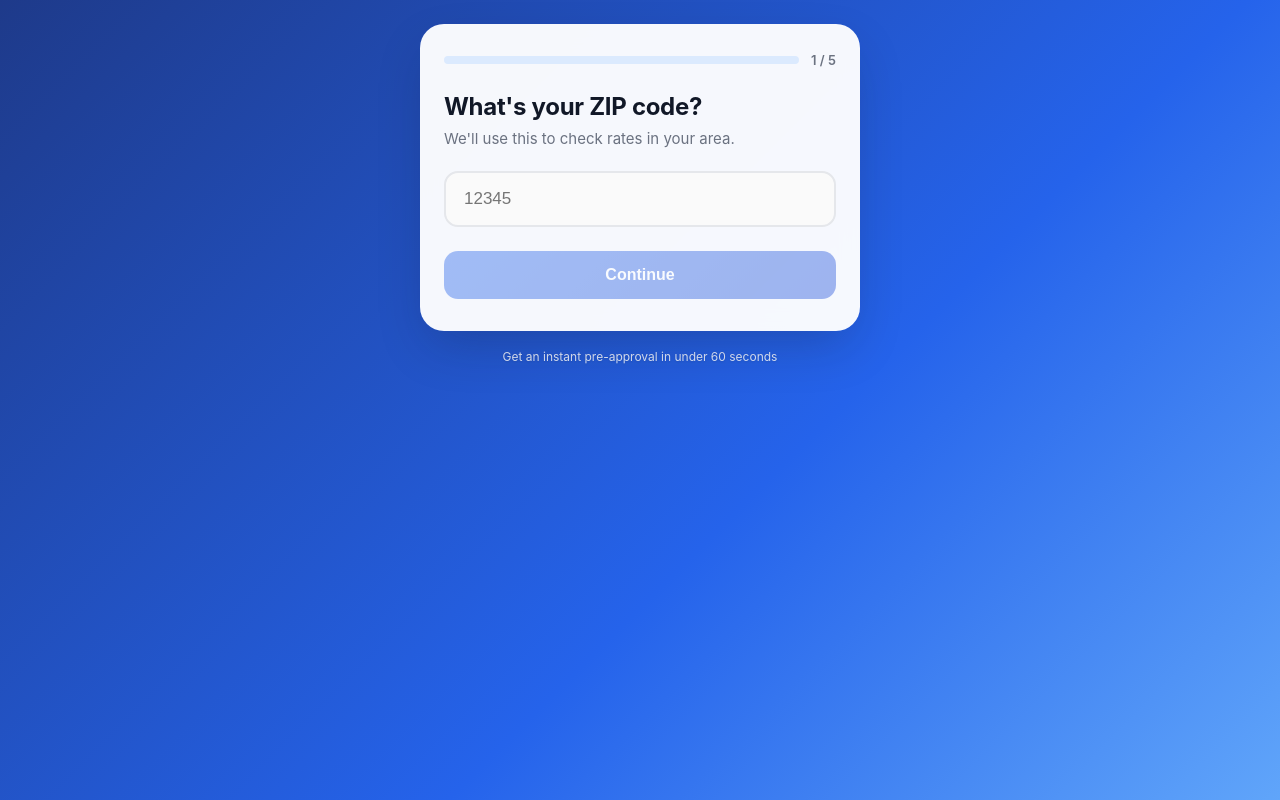
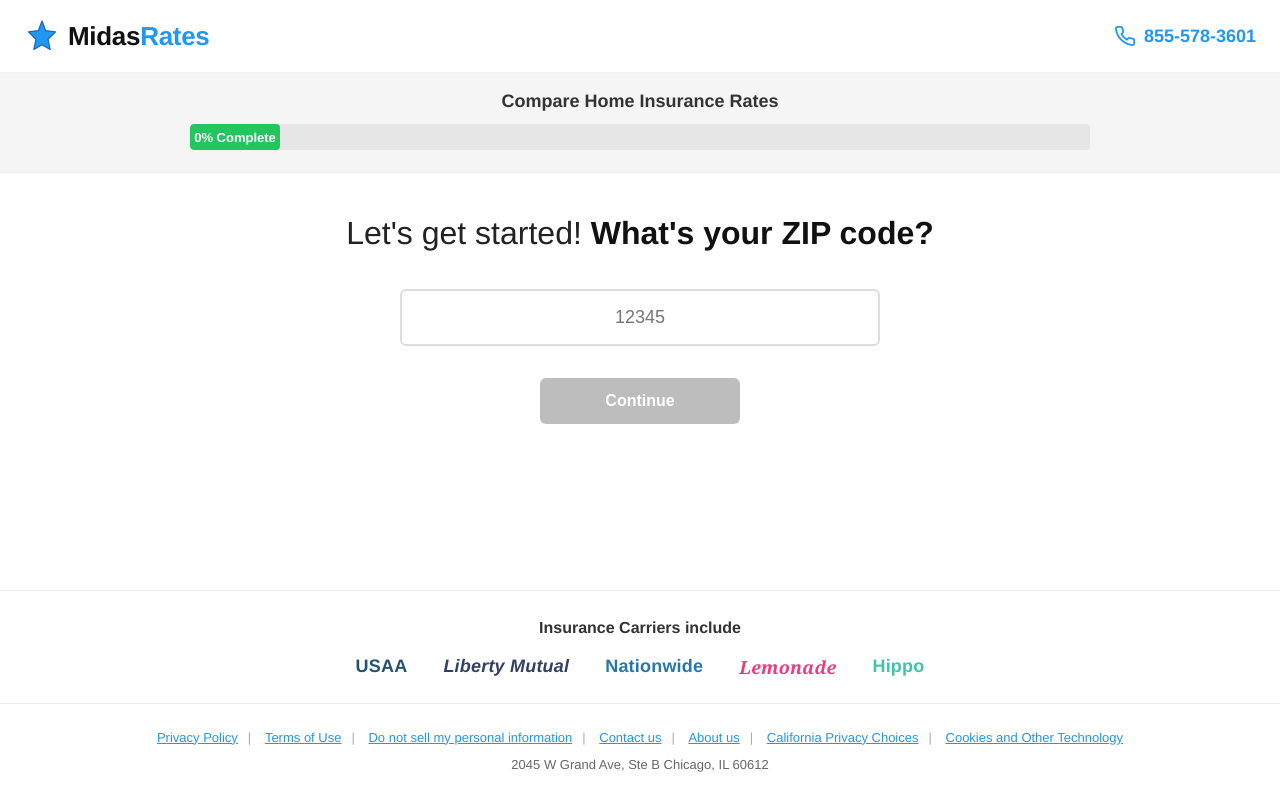
Before and after one commit to Ozbobo/HI_Dummy_Quiz, a plain HTML site: page index.html in a window 1280 px wide. Drawn offline with Linux system fonts and the light colour scheme.

Commit message:
Redesign as MidasRates-style insurance comparison page

```diff
--- a/index.html
+++ b/index.html
@@ -2,276 +2,372 @@
 <html lang="en">
 <head>
 <meta charset="UTF-8" />
-<meta name="viewport" content="width=device-width, initial-scale=1.0, maximum-scale=1.0, user-scalable=no" />
-<meta name="theme-color" content="#1e3a8a" />
-<title>Home Insurance Quiz</title>
+<meta name="viewport" content="width=device-width, initial-scale=1.0" />
+<meta name="theme-color" content="#ffffff" />
+<title>MidasRates — Compare Home Insurance Rates</title>
 <style>
   *, *::before, *::after { box-sizing: border-box; }
   html, body { margin: 0; padding: 0; }
   body {
-    font-family: -apple-system, BlinkMacSystemFont, "Segoe UI", Roboto, "Helvetica Neue", Arial, sans-serif;
+    font-family: "Helvetica Neue", Helvetica, Arial, sans-serif;
+    color: #222;
+    background: #ffffff;
+    -webkit-font-smoothing: antialiased;
     min-height: 100vh;
-    min-height: 100dvh;
-    background: linear-gradient(135deg, #1e3a8a 0%, #2563eb 60%, #60a5fa 100%);
-    background-attachment: fixed;
-    color: #1f2937;
-    -webkit-font-smoothing: antialiased;
     display: flex;
     flex-direction: column;
-    align-items: center;
-    padding: 24px 16px 32px;
   }
 
-  .card {
-    width: 100%;
-    max-width: 440px;
-    background: rgba(255,255,255,0.96);
-    backdrop-filter: blur(10px);
-    border-radius: 24px;
-    box-shadow: 0 20px 50px -10px rgba(15, 23, 42, 0.25);
-    padding: 28px 24px 32px;
-    position: relative;
-    overflow: hidden;
-  }
-
-  .progress-wrap {
+  /* ---------- Header ---------- */
+  .site-header {
+    background: #fff;
+    padding: 18px 24px;
     display: flex;
     align-items: center;
-    gap: 12px;
-    margin-bottom: 24px;
+    justify-content: space-between;
+    border-bottom: 1px solid #f0f0f0;
+  }
+  .logo {
+    display: flex;
+    align-items: center;
+    gap: 8px;
+    text-decoration: none;
+  }
+  .logo svg { width: 36px; height: 36px; flex-shrink: 0; }
+  .logo-text {
+    font-size: 26px;
+    font-weight: 800;
+    color: #111;
+    letter-spacing: -0.3px;
+  }
+  .logo-text .accent { color: #2196F3; }
+
+  .phone {
+    display: flex;
+    align-items: center;
+    gap: 8px;
+    color: #2196F3;
+    font-weight: 700;
+    font-size: 18px;
+    text-decoration: none;
+    white-space: nowrap;
+  }
+  .phone svg { width: 22px; height: 22px; }
+
+  /* ---------- Progress section ---------- */
+  .progress-section {
+    background: #f5f5f5;
+    padding: 18px 24px 22px;
+    border-bottom: 1px solid #ececec;
+  }
+  .progress-inner {
+    max-width: 900px;
+    margin: 0 auto;
+  }
+  .progress-title {
+    text-align: center;
+    font-size: 18px;
+    font-weight: 600;
+    color: #333;
+    margin: 0 0 12px;
   }
   .progress-bar {
-    flex: 1;
-    height: 8px;
-    background: #dbeafe;
-    border-radius: 999px;
+    width: 100%;
+    height: 26px;
+    background: #e6e6e6;
+    border-radius: 4px;
     overflow: hidden;
+    position: relative;
   }
   .progress-fill {
     height: 100%;
-    background: linear-gradient(90deg, #2563eb, #1d4ed8);
-    border-radius: 999px;
-    width: 0%;
+    background: #22C55E;
+    border-radius: 4px;
     transition: width 0.4s cubic-bezier(.4,0,.2,1);
-  }
-  .progress-label {
+    display: flex;
+    align-items: center;
+    justify-content: center;
+    color: white;
     font-size: 13px;
-    color: #6b7280;
-    font-weight: 600;
+    font-weight: 700;
+    min-width: 90px;
     white-space: nowrap;
   }
 
-  h1 {
-    font-size: 24px;
+  /* ---------- Main content ---------- */
+  .main {
+    flex: 1;
+    padding: 40px 24px 60px;
+  }
+  .main-inner {
+    max-width: 900px;
+    margin: 0 auto;
+  }
+  .question-title {
+    text-align: center;
+    font-size: 32px;
+    font-weight: 400;
+    color: #222;
     line-height: 1.25;
-    margin: 0 0 6px;
-    color: #111827;
-    letter-spacing: -0.3px;
+    margin: 0 0 36px;
   }
-  .subtitle {
-    font-size: 15px;
-    color: #6b7280;
-    margin: 0 0 22px;
-    line-height: 1.4;
+  .question-title strong {
+    font-weight: 800;
+    color: #111;
   }
 
   .field {
     display: block;
     width: 100%;
+    max-width: 480px;
+    margin: 0 auto;
     padding: 16px 18px;
-    font-size: 17px;
-    border: 2px solid #e5e7eb;
-    border-radius: 14px;
-    background: #fafafa;
-    color: #111827;
-    transition: border-color 0.2s, background 0.2s;
+    font-size: 18px;
+    border: 2px solid #ddd;
+    border-radius: 6px;
+    background: #fff;
+    color: #111;
+    text-align: center;
+    transition: border-color 0.2s;
     -webkit-appearance: none;
     appearance: none;
   }
   .field:focus {
     outline: none;
-    border-color: #2563eb;
-    background: white;
+    border-color: #2196F3;
   }
 
   .options {
-    display: flex;
-    flex-direction: column;
-    gap: 10px;
+    display: grid;
+    grid-template-columns: repeat(2, 1fr);
+    gap: 16px;
+    max-width: 720px;
+    margin: 0 auto;
   }
+  .options.single { grid-template-columns: 1fr; max-width: 480px; }
+  .options.three { grid-template-columns: repeat(3, 1fr); max-width: 720px; }
+  .options.five { grid-template-columns: repeat(5, 1fr); max-width: 720px; }
+
   .option-btn {
-    display: flex;
-    align-items: center;
-    gap: 14px;
     width: 100%;
-    padding: 16px 18px;
-    font-size: 16px;
-    font-weight: 600;
-    color: #374151;
-    background: #fafafa;
-    border: 2px solid #e5e7eb;
-    border-radius: 14px;
+    padding: 22px 16px;
+    font-size: 18px;
+    font-weight: 700;
+    color: #fff;
+    background: #2196F3;
+    border: 2px solid #2196F3;
+    border-radius: 6px;
     cursor: pointer;
-    text-align: left;
-    transition: all 0.15s ease;
+    text-align: center;
+    transition: background 0.15s, transform 0.1s, box-shadow 0.15s;
     -webkit-tap-highlight-color: transparent;
+    line-height: 1.2;
   }
-  .option-btn:hover { border-color: #93c5fd; background: white; }
+  .option-btn:hover { background: #1E88E5; border-color: #1E88E5; }
   .option-btn:active { transform: scale(0.98); }
   .option-btn.selected {
-    border-color: #2563eb;
-    background: #eff6ff;
-    color: #1e40af;
-  }
-  .option-icon { font-size: 22px; }
-
-  .grid-options {
-    display: grid;
-    grid-template-columns: repeat(3, 1fr);
-    gap: 10px;
-  }
-  .grid-options .option-btn {
-    justify-content: center;
-    text-align: center;
-    padding: 18px 4px;
-    font-size: 18px;
+    background: #1565C0;
+    border-color: #1565C0;
+    box-shadow: 0 0 0 3px rgba(33, 150, 243, 0.25);
   }
 
   .actions {
     display: flex;
-    gap: 10px;
-    margin-top: 24px;
+    gap: 12px;
+    justify-content: center;
+    margin-top: 32px;
   }
   .btn {
-    flex: 1;
-    padding: 15px 20px;
+    padding: 14px 32px;
     font-size: 16px;
     font-weight: 700;
-    border-radius: 14px;
+    border-radius: 6px;
     border: none;
     cursor: pointer;
-    transition: transform 0.1s, box-shadow 0.2s, opacity 0.2s;
+    transition: background 0.15s, transform 0.1s, opacity 0.2s;
     -webkit-tap-highlight-color: transparent;
   }
-  .btn:active { transform: scale(0.97); }
+  .btn:active { transform: scale(0.98); }
   .btn-primary {
-    background: linear-gradient(135deg, #2563eb 0%, #1d4ed8 100%);
+    background: #2196F3;
     color: white;
-    box-shadow: 0 8px 20px -6px rgba(37, 99, 235, 0.55);
+    min-width: 200px;
   }
+  .btn-primary:hover { background: #1E88E5; }
   .btn-primary:disabled {
-    opacity: 0.4;
+    background: #BDBDBD;
     cursor: not-allowed;
-    box-shadow: none;
   }
   .btn-ghost {
     background: transparent;
-    color: #6b7280;
-    border: 2px solid #e5e7eb;
-    flex: 0 0 auto;
-    padding: 15px 20px;
+    color: #666;
+    border: 2px solid #ddd;
   }
+  .btn-ghost:hover { border-color: #999; color: #333; }
 
-  /* Loading screen */
+  /* ---------- Loading ---------- */
   .loading {
     display: flex;
     flex-direction: column;
     align-items: center;
     justify-content: center;
-    gap: 22px;
-    padding: 40px 0 30px;
+    gap: 24px;
+    padding: 60px 0 40px;
   }
   .spinner {
     width: 64px;
     height: 64px;
     border-radius: 50%;
-    border: 6px solid #dbeafe;
-    border-top-color: #2563eb;
+    border: 6px solid #E3F2FD;
+    border-top-color: #2196F3;
     animation: spin 0.9s linear infinite;
   }
   @keyframes spin { to { transform: rotate(360deg); } }
   .loading-msg {
-    font-size: 16px;
-    color: #4b5563;
+    font-size: 18px;
+    color: #444;
     font-weight: 600;
     text-align: center;
-    min-height: 22px;
+    min-height: 24px;
     transition: opacity 0.3s;
   }
 
-  /* Result screen */
+  /* ---------- Result ---------- */
   .result {
     text-align: center;
-    padding: 16px 0 6px;
-    animation: pop 0.5s cubic-bezier(.34,1.56,.64,1);
+    max-width: 600px;
+    margin: 0 auto;
+    animation: fadeIn 0.5s ease;
   }
-  @keyframes pop {
-    0% { transform: scale(0.7); opacity: 0; }
-    100% { transform: scale(1); opacity: 1; }
+  @keyframes fadeIn {
+    from { opacity: 0; transform: translateY(10px); }
+    to { opacity: 1; transform: translateY(0); }
   }
   .result-emoji {
     font-size: 56px;
-    margin-bottom: 6px;
+    margin-bottom: 8px;
+    animation: bounce 1.4s ease-in-out infinite;
     display: inline-block;
-    animation: bounce 1.4s ease-in-out infinite;
   }
   @keyframes bounce {
     0%, 100% { transform: translateY(0); }
     50% { transform: translateY(-8px); }
   }
   .result h1 {
-    font-size: 26px;
-    margin-bottom: 8px;
+    font-size: 32px;
+    font-weight: 800;
+    color: #111;
+    margin: 0 0 8px;
   }
-  .result .subtitle { margin-bottom: 22px; }
+  .result-sub {
+    color: #555;
+    font-size: 17px;
+    margin: 0 0 24px;
+  }
   .price-card {
-    background: linear-gradient(135deg, #2563eb 0%, #1d4ed8 100%);
+    background: #2196F3;
     color: white;
-    border-radius: 18px;
-    padding: 24px 20px;
-    margin-bottom: 22px;
-    box-shadow: 0 12px 30px -8px rgba(37, 99, 235, 0.5);
+    border-radius: 10px;
+    padding: 28px 20px;
+    margin: 0 auto 24px;
+    box-shadow: 0 8px 24px -8px rgba(33, 150, 243, 0.5);
   }
   .price-label {
     font-size: 13px;
     text-transform: uppercase;
     letter-spacing: 1.5px;
-    opacity: 0.85;
+    opacity: 0.9;
+    font-weight: 600;
     margin-bottom: 4px;
-    font-weight: 600;
   }
   .price-amount {
-    font-size: 48px;
+    font-size: 56px;
     font-weight: 800;
-    letter-spacing: -1px;
+    letter-spacing: -1.5px;
     line-height: 1;
   }
   .price-period {
     font-size: 16px;
-    opacity: 0.9;
+    opacity: 0.95;
     margin-top: 4px;
   }
   .features {
     text-align: left;
-    margin-bottom: 22px;
-    background: #f9fafb;
-    border-radius: 14px;
-    padding: 16px 18px;
+    background: #f8f9fa;
+    border-radius: 8px;
+    padding: 18px 22px;
+    margin-bottom: 24px;
+    border: 1px solid #ececec;
   }
   .feature {
     display: flex;
     align-items: center;
     gap: 10px;
     padding: 6px 0;
-    font-size: 14px;
-    color: #374151;
+    font-size: 15px;
+    color: #333;
   }
-  .feature .check {
-    color: #10b981;
-    font-weight: 800;
+  .feature .check { color: #22C55E; font-weight: 800; }
+
+  /* ---------- Footer ---------- */
+  .carriers {
+    border-top: 1px solid #ececec;
+    padding: 28px 24px 24px;
+    text-align: center;
+    background: #fff;
+  }
+  .carriers-title {
+    font-weight: 700;
+    font-size: 16px;
+    color: #333;
+    margin: 0 0 18px;
+  }
+  .carrier-row {
+    display: flex;
+    flex-wrap: wrap;
+    align-items: center;
+    justify-content: center;
+    gap: 28px 36px;
+    max-width: 900px;
+    margin: 0 auto;
+  }
+  .carrier {
+    color: #555;
+    font-weight: 700;
+    font-size: 18px;
+    letter-spacing: 0.2px;
+    opacity: 0.85;
+  }
+  .carrier.usaa { color: #003359; font-weight: 800; }
+  .carrier.liberty { color: #0F1F4A; font-style: italic; font-weight: 700; }
+  .carrier.nationwide { color: #00609F; font-weight: 800; }
+  .carrier.lemonade { color: #ED1A6E; font-style: italic; font-family: Georgia, serif; }
+  .carrier.hippo { color: #1FB89F; font-weight: 800; }
+
+  .site-footer {
+    padding: 22px 24px 28px;
+    text-align: center;
+    background: #fff;
+    border-top: 1px solid #ececec;
+  }
+  .footer-links {
+    color: #2196F3;
+    font-size: 13px;
+    margin-bottom: 8px;
+    line-height: 1.8;
+  }
+  .footer-links a {
+    color: #2196F3;
+    text-decoration: underline;
+    margin: 0 4px;
+  }
+  .footer-links .sep { color: #aaa; margin: 0 6px; }
+  .footer-address {
+    color: #666;
+    font-size: 13px;
   }
 
-  /* Confetti canvas */
+  /* ---------- Confetti ---------- */
   #confetti {
     position: fixed;
     inset: 0;
@@ -279,28 +375,105 @@
     z-index: 50;
   }
 
-  /* Screen transitions */
   .screen { animation: fadeIn 0.35s ease; }
-  @keyframes fadeIn {
-    from { opacity: 0; transform: translateY(8px); }
-    to { opacity: 1; transform: translateY(0); }
-  }
 
-  .footer-note {
-    margin-top: 18px;
-    text-align: center;
-    color: rgba(255,255,255,0.85);
-    font-size: 12px;
-    text-shadow: 0 1px 2px rgba(0,0,0,0.1);
+  /* ---------- Mobile ---------- */
+  @media (max-width: 640px) {
+    .site-header { padding: 14px 16px; }
+    .logo svg { width: 30px; height: 30px; }
+    .logo-text { font-size: 20px; }
+    .phone { font-size: 15px; }
+    .phone svg { width: 18px; height: 18px; }
+
+    .progress-section { padding: 14px 16px 18px; }
+    .progress-title { font-size: 15px; margin-bottom: 10px; }
+    .progress-bar { height: 22px; }
+    .progress-fill { font-size: 11px; min-width: 70px; }
+
+    .main { padding: 28px 16px 40px; }
+    .question-title { font-size: 22px; margin-bottom: 24px; }
+
+    .options { grid-template-columns: 1fr; gap: 12px; }
+    .options.three, .options.five { grid-template-columns: repeat(3, 1fr); }
+    .option-btn { padding: 18px 12px; font-size: 16px; }
+    .options.three .option-btn,
+    .options.five .option-btn { padding: 16px 8px; font-size: 16px; }
+
+    .btn-primary { min-width: 0; flex: 1; }
+    .actions { flex-direction: row; }
+
+    .result h1 { font-size: 26px; }
+    .price-amount { font-size: 44px; }
+
+    .carrier-row { gap: 18px 24px; }
+    .carrier { font-size: 15px; }
+
+    .footer-links { font-size: 12px; }
+    .footer-address { font-size: 12px; }
   }
 </style>
 </head>
 <body>
-  <div class="card" id="card">
-    <!-- Screens get rendered here -->
-  </div>
+  <!-- Header -->
+  <header class="site-header">
+    <a href="#" class="logo" aria-label="MidasRates home">
+      <svg viewBox="0 0 24 24" fill="none" xmlns="http://www.w3.org/2000/svg">
+        <path d="M12 2L14.39 8.36L21 9.27L16 14.14L17.45 21L12 17.77L6.55 21L8 14.14L3 9.27L9.61 8.36L12 2Z"
+              fill="#2196F3" stroke="#1565C0" stroke-width="0.8" stroke-linejoin="round"/>
+      </svg>
+      <span class="logo-text">Midas<span class="accent">Rates</span></span>
+    </a>
+    <a href="tel:8555783601" class="phone">
+      <svg viewBox="0 0 24 24" fill="none" xmlns="http://www.w3.org/2000/svg">
+        <path d="M22 16.92V20a2 2 0 01-2.18 2 19.86 19.86 0 01-8.63-3.07 19.5 19.5 0 01-6-6A19.86 19.86 0 012.12 4.18 2 2 0 014.11 2h3.08a2 2 0 012 1.72c.13.96.36 1.91.7 2.81a2 2 0 01-.45 2.11L8.09 10a16 16 0 006 6l1.36-1.35a2 2 0 012.11-.45c.9.34 1.85.57 2.81.7a2 2 0 011.72 2.02z"
+              stroke="#2196F3" stroke-width="2" stroke-linecap="round" stroke-linejoin="round"/>
+      </svg>
+      <span>855-578-3601</span>
+    </a>
+  </header>
 
-  <div class="footer-note">Get an instant pre-approval in under 60 seconds</div>
+  <!-- Progress -->
+  <section class="progress-section">
+    <div class="progress-inner">
+      <h2 class="progress-title">Compare Home Insurance Rates</h2>
+      <div class="progress-bar">
+        <div class="progress-fill" id="progressFill" style="width:20%">20% Complete</div>
+      </div>
+    </div>
+  </section>
+
+  <!-- Main -->
+  <main class="main">
+    <div class="main-inner" id="card">
+      <!-- Screens render here -->
+    </div>
+  </main>
+
+  <!-- Carriers -->
+  <section class="carriers">
+    <h3 class="carriers-title">Insurance Carriers include</h3>
+    <div class="carrier-row">
+      <span class="carrier usaa">USAA</span>
+      <span class="carrier liberty">Liberty Mutual</span>
+      <span class="carrier nationwide">Nationwide</span>
+      <span class="carrier lemonade">Lemonade</span>
+      <span class="carrier hippo">Hippo</span>
+    </div>
+  </section>
+
+  <!-- Footer -->
+  <footer class="site-footer">
+    <div class="footer-links">
+      <a href="#">Privacy Policy</a><span class="sep">|</span>
+      <a href="#">Terms of Use</a><span class="sep">|</span>
+      <a href="#">Do not sell my personal information</a><span class="sep">|</span>
+      <a href="#">Contact us</a><span class="sep">|</span>
+      <a href="#">About us</a><span class="sep">|</span>
+      <a href="#">California Privacy Choices</a><span class="sep">|</span>
+      <a href="#">Cookies and Other Technology</a>
+    </div>
+    <div class="footer-address">2045 W Grand Ave, Ste B Chicago, IL 60612</div>
+  </footer>
 
   <canvas id="confetti"></canvas>
 
@@ -312,8 +485,7 @@
   const questions = [
     {
       key: 'zip',
-      title: "What's your ZIP code?",
-      subtitle: "We'll use this to check rates in your area.",
+      title: ["Let's get started!", "What's your ZIP code?"],
       type: 'input',
       inputType: 'tel',
       placeholder: '12345',
@@ -322,19 +494,19 @@
     },
     {
       key: 'homeType',
-      title: 'What type of home is it?',
-      subtitle: 'Choose the option that fits best.',
+      title: ["Tell us about it.", "Select Type of Property"],
       type: 'options',
+      layout: 'three',
+      autoAdvance: true,
       options: [
-        { value: 'house', label: 'House', icon: '🏠' },
-        { value: 'condo', label: 'Condo', icon: '🏢' },
-        { value: 'apartment', label: 'Apartment', icon: '🏬' },
+        { value: 'house', label: 'House' },
+        { value: 'condo', label: 'Condo' },
+        { value: 'apartment', label: 'Apartment' },
       ],
     },
     {
       key: 'yearBuilt',
-      title: 'When was your home built?',
-      subtitle: 'A rough year is fine.',
+      title: ["Almost halfway.", "When was your home built?"],
       type: 'input',
       inputType: 'tel',
       placeholder: 'e.g. 1998',
@@ -343,8 +515,7 @@
     },
     {
       key: 'sqft',
-      title: 'How big is your home?',
-      subtitle: 'Square footage — your best estimate works.',
+      title: ["Just a couple more.", "What is the home's square footage?"],
       type: 'input',
       inputType: 'tel',
       placeholder: 'e.g. 1800',
@@ -353,9 +524,10 @@
     },
     {
       key: 'bedrooms',
-      title: 'How many bedrooms?',
-      subtitle: 'Tap a number below.',
-      type: 'grid',
+      title: ["Last one!", "How many bedrooms?"],
+      type: 'options',
+      layout: 'five',
+      autoAdvance: true,
       options: [
         { value: '1', label: '1' },
         { value: '2', label: '2' },
@@ -367,12 +539,25 @@
   ];
 
   const card = document.getElementById('card');
+  const progressFill = document.getElementById('progressFill');
+
+  function setProgress(step) {
+    const pct = Math.round(((step) / TOTAL_QUESTIONS) * 100);
+    const display = step >= TOTAL_QUESTIONS ? 100 : Math.max(pct, 5);
+    progressFill.style.width = display + '%';
+    progressFill.textContent = (step >= TOTAL_QUESTIONS ? 100 : pct) + '% Complete';
+  }
 
   function render() {
-    if (state.step >= TOTAL_QUESTIONS) return renderLoading();
+    if (state.step >= TOTAL_QUESTIONS) {
+      setProgress(TOTAL_QUESTIONS);
+      return renderLoading();
+    }
+    setProgress(state.step);
+
     const q = questions[state.step];
-    const progress = Math.round(((state.step) / TOTAL_QUESTIONS) * 100);
     const answer = state.answers[q.key] || '';
+    const [intro, main] = q.title;
 
     let body = '';
     if (q.type === 'input') {
@@ -387,34 +572,31 @@
           value="${escapeHtml(answer)}"
           autocomplete="off"
         />`;
-    } else if (q.type === 'options') {
-      body = `<div class="options">${q.options.map(o => `
-        <button class="option-btn ${answer === o.value ? 'selected' : ''}" data-value="${o.value}">
-          <span class="option-icon">${o.icon}</span>
-          <span>${o.label}</span>
-        </button>`).join('')}</div>`;
-    } else if (q.type === 'grid') {
-      body = `<div class="grid-options">${q.options.map(o => `
+    } else {
+      const layoutClass = q.layout || 'single';
+      body = `<div class="options ${layoutClass}">${q.options.map(o => `
         <button class="option-btn ${answer === o.value ? 'selected' : ''}" data-value="${o.value}">
           ${o.label}
         </button>`).join('')}</div>`;
     }
 
+    const showActions = q.type === 'input' || !q.autoAdvance;
+    const actions = showActions ? `
+      <div class="actions">
+        ${state.step > 0 ? `<button class="btn btn-ghost" id="back">Back</button>` : ''}
+        <button class="btn btn-primary" id="next" ${canAdvance(q, answer) ? '' : 'disabled'}>
+          ${state.step === TOTAL_QUESTIONS - 1 ? 'See My Rate' : 'Continue'}
+        </button>
+      </div>` : (state.step > 0 ? `
+      <div class="actions">
+        <button class="btn btn-ghost" id="back">Back</button>
+      </div>` : '');
+
     card.innerHTML = `
       <div class="screen">
-        <div class="progress-wrap">
-          <div class="progress-bar"><div class="progress-fill" style="width:${progress}%"></div></div>
-          <div class="progress-label">${state.step + 1} / ${TOTAL_QUESTIONS}</div>
-        </div>
-        <h1>${q.title}</h1>
-        <p class="subtitle">${q.subtitle}</p>
+        <h1 class="question-title">${escapeHtml(intro)} <strong>${escapeHtml(main)}</strong></h1>
         ${body}
-        <div class="actions">
-          ${state.step > 0 ? `<button class="btn btn-ghost" id="back">Back</button>` : ''}
-          <button class="btn btn-primary" id="next" ${canAdvance(q, answer) ? '' : 'disabled'}>
-            ${state.step === TOTAL_QUESTIONS - 1 ? 'See My Rate' : 'Continue'}
-          </button>
-        </div>
+        ${actions}
       </div>`;
 
     bindEvents(q);
@@ -435,12 +617,11 @@
       const input = document.getElementById('answer');
       input.addEventListener('input', e => {
         state.answers[q.key] = e.target.value;
-        nextBtn.disabled = !canAdvance(q, e.target.value);
+        if (nextBtn) nextBtn.disabled = !canAdvance(q, e.target.value);
       });
       input.addEventListener('keydown', e => {
-        if (e.key === 'Enter' && !nextBtn.disabled) advance();
+        if (e.key === 'Enter' && nextBtn && !nextBtn.disabled) advance();
       });
-      // Auto-focus on desktop only — avoid jumping keyboard on mobile
       if (window.matchMedia('(hover: hover)').matches) input.focus();
     } else {
       card.querySelectorAll('.option-btn').forEach(btn => {
@@ -448,14 +629,13 @@
           state.answers[q.key] = btn.dataset.value;
           card.querySelectorAll('.option-btn').forEach(b => b.classList.remove('selected'));
           btn.classList.add('selected');
-          nextBtn.disabled = false;
-          // Auto-advance shortly after tap for option/grid types
-          setTimeout(advance, 220);
+          if (nextBtn) nextBtn.disabled = false;
+          if (q.autoAdvance) setTimeout(advance, 250);
         };
       });
     }
 
-    nextBtn.onclick = advance;
+    if (nextBtn) nextBtn.onclick = advance;
   }
 
   function advance() {
@@ -469,7 +649,7 @@
   function renderLoading() {
     const messages = [
       'Checking your area...',
-      'Comparing rates...',
+      'Comparing rates from top carriers...',
       'Almost done...',
     ];
     card.innerHTML = `
@@ -500,7 +680,7 @@
       <div class="screen result">
         <div class="result-emoji">🎉</div>
         <h1>You're pre-approved!</h1>
-        <p class="subtitle">Based on your answers, here's your estimated rate:</p>
+        <p class="result-sub">Based on your answers, here's your estimated rate:</p>
         <div class="price-card">
           <div class="price-label">Annual Premium</div>
           <div class="price-amount">$781.99</div>
@@ -517,10 +697,7 @@
         </div>
       </div>`;
 
-    document.getElementById('continueBtn').onclick = () => {
-      fireConfetti();
-    };
-
+    document.getElementById('continueBtn').onclick = fireConfetti;
     fireConfetti();
   }
 
@@ -528,7 +705,7 @@
     return String(s).replace(/[&<>"']/g, c => ({'&':'&amp;','<':'&lt;','>':'&gt;','"':'&quot;',"'":'&#39;'}[c]));
   }
 
-  // Lightweight confetti
+  // Confetti
   const canvas = document.getElementById('confetti');
   const ctx = canvas.getContext('2d');
   function sizeCanvas() {
@@ -541,7 +718,7 @@
   sizeCanvas();
   window.addEventListener('resize', sizeCanvas);
 
-  const colors = ['#1e3a8a', '#2563eb', '#3b82f6', '#60a5fa', '#93c5fd', '#ffffff'];
+  const colors = ['#2196F3', '#1E88E5', '#22C55E', '#FFC107', '#1565C0', '#ffffff'];
   let particles = [];
   let animating = false;
 
```
